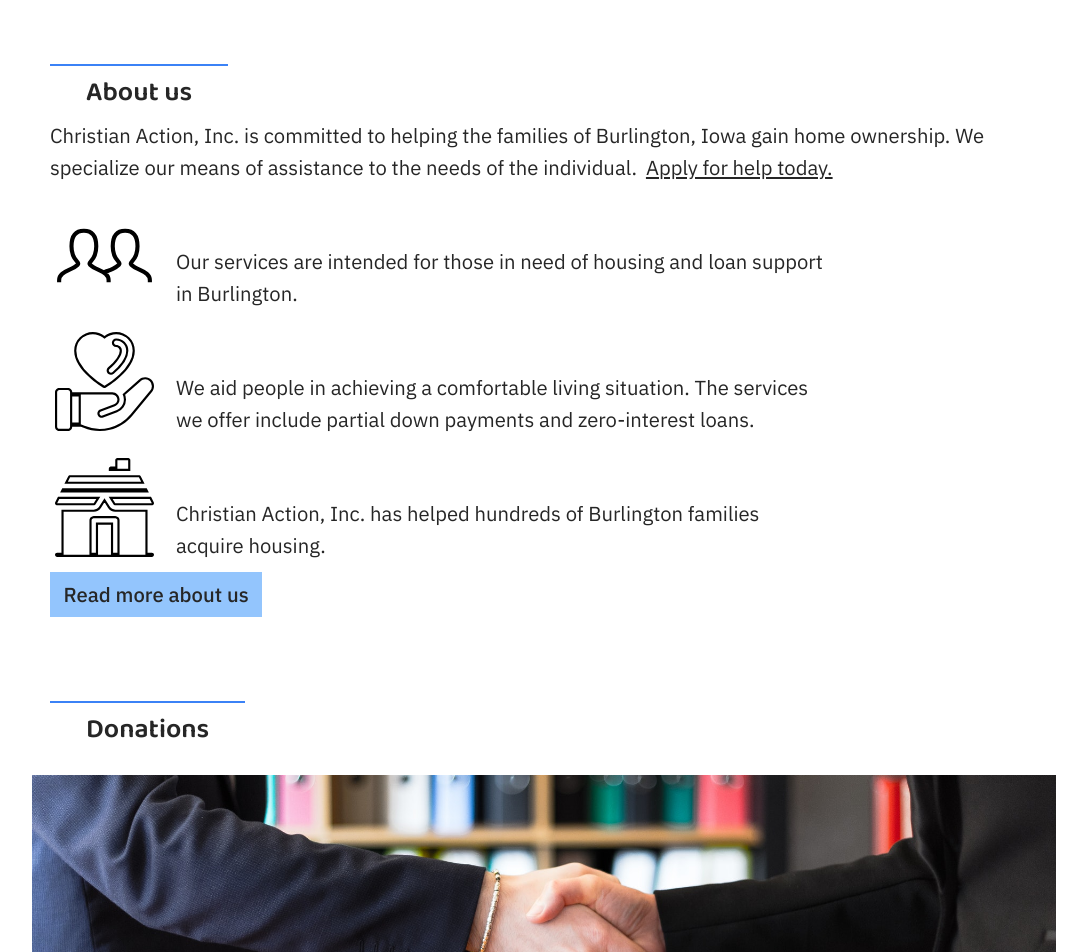
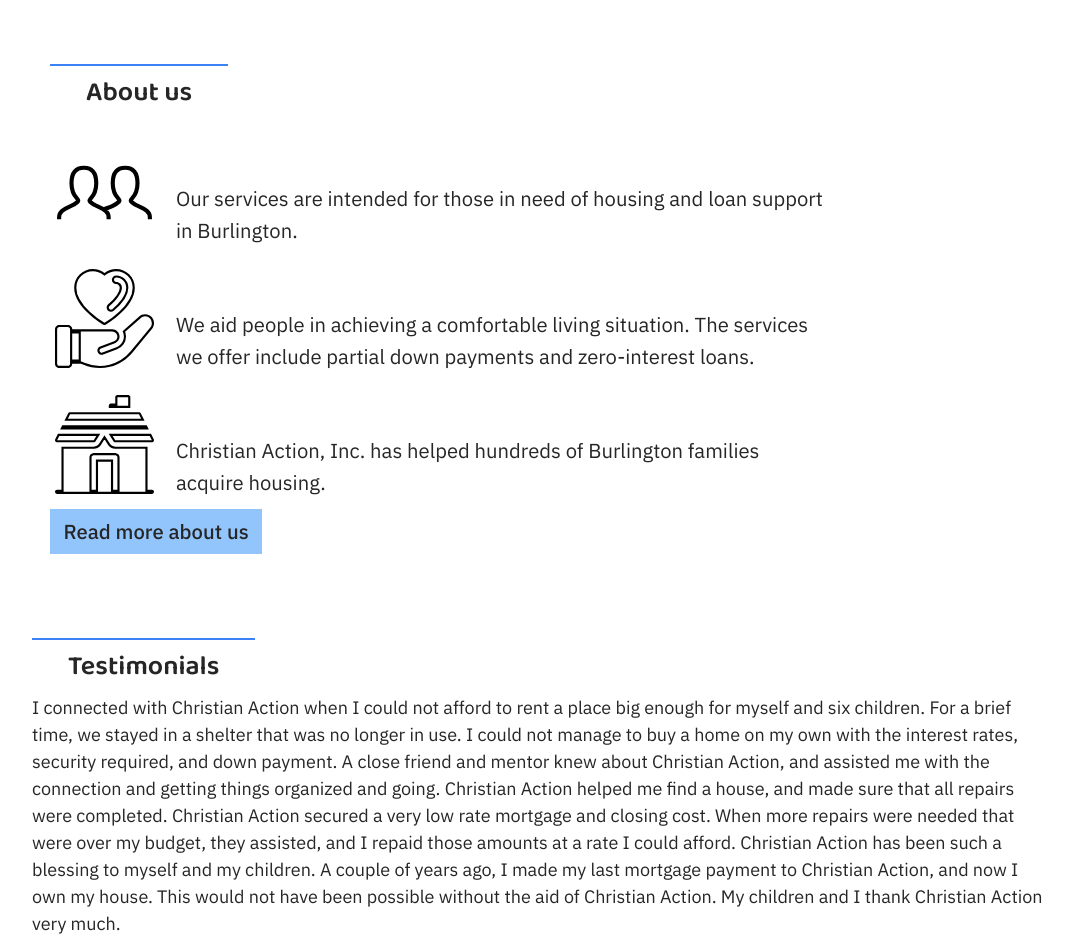
Before and after one commit to blaze-vincent/christian-action-2022, a Next.js app: page / in a window 1280 px wide. Shown: the part 680-1632 px from the top of the page, without its empty margins (96-1183 px from the left). Built offline with nearby package versions, Linux system fonts and the light colour scheme.

Commit message:
Add section for testimonials

```diff
--- a/components/aboutPreview/aboutPreview.js
+++ b/components/aboutPreview/aboutPreview.js
@@ -8,14 +8,6 @@
   >
     <div className="pl-4">
       <SectionTitle title="About us" />
-      <p className="relative">
-        Christian Action, Inc. is committed to helping the families of Burlington, Iowa gain home ownership. We specialize our means of assistance to the needs of the individual.
-        <a
-          href='/resources/ChristianActionApplicationForm.pdf'
-          className="underline mx-2"
-          target="_blank"
-        >Apply for help today.</a>
-      </p>
     </div>
     <Section imgSrc={'/svg/people.svg'} textContent='Our services are intended for those in need of housing and loan support in Burlington.'/>
     <Section imgSrc={'/svg/help.svg'} textContent='We aid people in achieving a comfortable living situation. The services we offer include partial down payments and zero-interest loans.'/>
--- /dev/null
+++ b/components/testimonialSection.js
@@ -0,0 +1,20 @@
+import SectionTitle from "./sectionTitle";
+
+export default function TestimonialSection(){
+  return <div>
+    <SectionTitle title='Testimonials'/>
+    <p>
+    I connected with Christian Action when I could not afford to rent a place big enough for myself and six children.
+    For a brief time, we stayed in a shelter that was no longer in use.
+    I could not manage to buy a home on my own with the interest rates, security required, and down payment.
+    A close friend and mentor knew about Christian Action, and assisted me with the connection and getting things organized and going.
+    Christian Action helped me find a house, and made sure that all repairs were completed.
+    Christian Action secured a very low rate mortgage and closing cost.
+    When more repairs were needed that were over my budget, they assisted, and I repaid those amounts at a rate I could afford.
+    Christian Action has been such a blessing to myself and my children.
+    A couple of years ago, I made my last mortgage payment to Christian Action, and now I own my house.
+    This would not have been possible without the aid of Christian Action.
+    My children and I thank Christian Action very much.
+    </p>
+  </div>
+}
--- a/pages/index.js
+++ b/pages/index.js
@@ -2,6 +2,7 @@
 import Hero from "../components/hero"
 import Head from 'next/head'
 import DonationSection from "../components/donationSection"
+import TestimonialSection from '../components/testimonialSection'
 
 export default function Home() {
   return (<>
@@ -14,6 +15,7 @@
     <div className="flex flex-col gap-20 max-w-screen-lg">
       <Hero />
       <AboutPreview />
+      <TestimonialSection />
       <DonationSection />
     </div>
   </>
```
